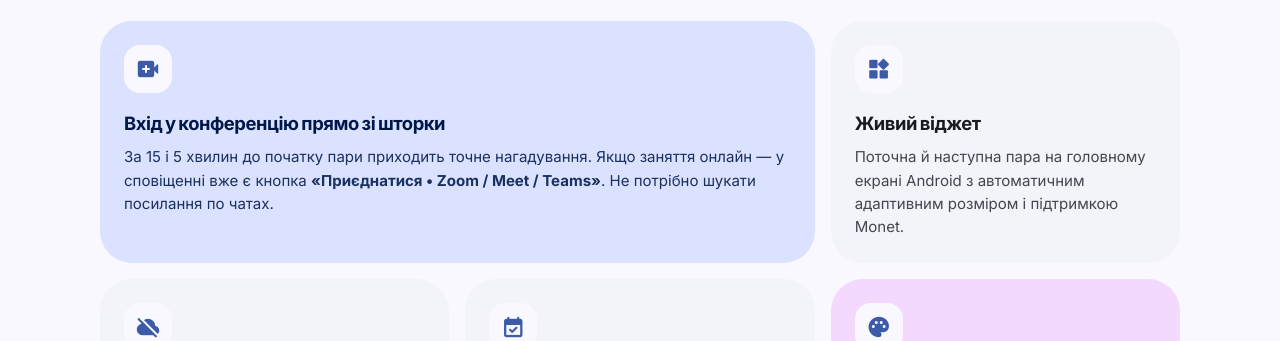
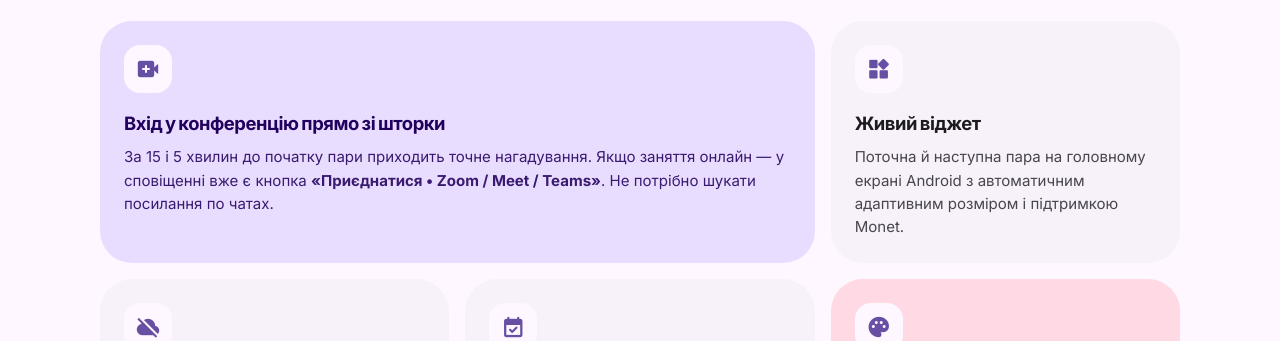
Before and after one commit to ArtyrioLabs/RozkladPlus, a plain HTML site: page docs/index.html in a window 1280 px wide. Shown: the part 759-1100 px from the top of the page. Drawn offline with nearby package versions, Linux system fonts and the light colour scheme; no server answers.

Commit message:
docs: keep violet Material 3 Expressive palette only

```diff
--- a/docs/index.html
+++ b/docs/index.html
@@ -1,5 +1,5 @@
 <!DOCTYPE html>
-<html lang="uk" data-theme="light" data-monet="indigo">
+<html lang="uk" data-theme="light" data-monet="violet">
 <head>
   <meta charset="UTF-8" />
   <meta name="viewport" content="width=device-width, initial-scale=1.0" />
@@ -25,125 +25,8 @@
       --radius-pill: 9999px;
     }
 
-    /* Monet Seed: Indigo (Default) */
-    [data-monet="indigo"][data-theme="light"] {
-      --md-primary: #3b5ba9;
-      --md-on-primary: #ffffff;
-      --md-primary-container: #dae2ff;
-      --md-on-primary-container: #001848;
-      --md-secondary: #585e71;
-      --md-secondary-container: #dce2f9;
-      --md-on-secondary-container: #151b2c;
-      --md-tertiary-container: #f4d9ff;
-      --md-on-tertiary-container: #281334;
-      --md-surface: #faf8ff;
-      --md-surface-container-low: #f3f3fa;
-      --md-surface-container: #ededf6;
-      --md-surface-container-high: #e7e7f0;
-      --md-on-surface: #1a1b21;
-      --md-on-surface-variant: #44464f;
-      --md-outline-variant: #c5c6d0;
-    }
-
-    [data-monet="indigo"][data-theme="dark"] {
-      --md-primary: #b2c5ff;
-      --md-on-primary: #002b73;
-      --md-primary-container: #20428f;
-      --md-on-primary-container: #dae2ff;
-      --md-secondary: #c0c6dc;
-      --md-secondary-container: #404659;
-      --md-on-secondary-container: #dce2f9;
-      --md-tertiary-container: #573e62;
-      --md-on-tertiary-container: #f4d9ff;
-      --md-surface: #121318;
-      --md-surface-container-low: #1a1b21;
-      --md-surface-container: #1e1f25;
-      --md-surface-container-high: #282a30;
-      --md-on-surface: #e2e2e9;
-      --md-on-surface-variant: #c5c6d0;
-      --md-outline-variant: #44464f;
-    }
-
-    /* Monet Seed: Sage */
-    [data-monet="sage"][data-theme="light"] {
-      --md-primary: #2d6a4f;
-      --md-on-primary: #ffffff;
-      --md-primary-container: #b7f1ce;
-      --md-on-primary-container: #002114;
-      --md-secondary: #4e6356;
-      --md-secondary-container: #d0e8d7;
-      --md-on-secondary-container: #0c1f15;
-      --md-tertiary-container: #cbe6ff;
-      --md-on-tertiary-container: #001e30;
-      --md-surface: #f6fbf5;
-      --md-surface-container-low: #f0f5ef;
-      --md-surface-container: #eaefe9;
-      --md-surface-container-high: #e4e9e3;
-      --md-on-surface: #171d19;
-      --md-on-surface-variant: #414942;
-      --md-outline-variant: #c0c9c0;
-    }
-
-    [data-monet="sage"][data-theme="dark"] {
-      --md-primary: #9cd4b3;
-      --md-on-primary: #003823;
-      --md-primary-container: #105138;
-      --md-on-primary-container: #b7f1ce;
-      --md-secondary: #b5ccbc;
-      --md-secondary-container: #374b3f;
-      --md-on-secondary-container: #d0e8d7;
-      --md-tertiary-container: #1e4b6b;
-      --md-on-tertiary-container: #cbe6ff;
-      --md-surface: #0f1511;
-      --md-surface-container-low: #171d19;
-      --md-surface-container: #1b211d;
-      --md-surface-container-high: #252b27;
-      --md-on-surface: #dfe4de;
-      --md-on-surface-variant: #c0c9c0;
-      --md-outline-variant: #414942;
-    }
-
-    /* Monet Seed: Terracotta */
-    [data-monet="terracotta"][data-theme="light"] {
-      --md-primary: #9a442c;
-      --md-on-primary: #ffffff;
-      --md-primary-container: #ffdad0;
-      --md-on-primary-container: #3a0b01;
-      --md-secondary: #77574e;
-      --md-secondary-container: #ffdad0;
-      --md-on-secondary-container: #2c150f;
-      --md-tertiary-container: #f6e1a7;
-      --md-on-tertiary-container: #251a00;
-      --md-surface: #fff8f6;
-      --md-surface-container-low: #fdf1ee;
-      --md-surface-container: #f7ebe8;
-      --md-surface-container-high: #f1e5e2;
-      --md-on-surface: #231917;
-      --md-on-surface-variant: #53433f;
-      --md-outline-variant: #d8c2bc;
-    }
-
-    [data-monet="terracotta"][data-theme="dark"] {
-      --md-primary: #ffb5a0;
-      --md-on-primary: #5e1705;
-      --md-primary-container: #7c2d17;
-      --md-on-primary-container: #ffdad0;
-      --md-secondary: #e7bdb2;
-      --md-secondary-container: #5d3f37;
-      --md-on-secondary-container: #ffdad0;
-      --md-tertiary-container: #564516;
-      --md-on-tertiary-container: #f6e1a7;
-      --md-surface: #1a110f;
-      --md-surface-container-low: #231917;
-      --md-surface-container: #271d1b;
-      --md-surface-container-high: #322825;
-      --md-on-surface: #f1dfda;
-      --md-on-surface-variant: #d8c2bc;
-      --md-outline-variant: #53433f;
-    }
-
-    /* Monet Seed: Violet */
-    [data-monet="violet"][data-theme="light"] {
+    /* Monet Seed: Violet (Material 3 Expressive) */
+    [data-theme="light"] {
       --md-primary: #6750a4;
       --md-on-primary: #ffffff;
       --md-primary-container: #e9ddff;
@@ -162,7 +45,7 @@
       --md-outline-variant: #cac4cf;
     }
 
-    [data-monet="violet"][data-theme="dark"] {
+    [data-theme="dark"] {
       --md-primary: #cfbcff;
       --md-on-primary: #381e72;
       --md-primary-container: #4f378a;
@@ -644,12 +527,6 @@
       </a>
 
       <div class="controls">
-        <div class="monet-dots" title="Динамічна палітра Monet">
-          <button class="monet-dot active" data-seed="indigo" style="background:#3b5ba9" aria-label="Indigo Monet"></button>
-          <button class="monet-dot" data-seed="sage" style="background:#2d6a4f" aria-label="Sage Monet"></button>
-          <button class="monet-dot" data-seed="terracotta" style="background:#9a442c" aria-label="Terracotta Monet"></button>
-          <button class="monet-dot" data-seed="violet" style="background:#6750a4" aria-label="Violet Monet"></button>
-        </div>
         <button class="icon-btn" id="themeToggle" aria-label="Перемкнути тему" title="Світла / темна тема">
           <span class="material-symbols-rounded" id="themeIcon">dark_mode</span>
         </button>
@@ -831,30 +708,15 @@
     const initialTheme = savedTheme || (prefersDark ? 'dark' : 'light');
     applyTheme(initialTheme);
 
-    const savedMonet = localStorage.getItem('rozklad_monet') || 'indigo';
-    applyMonet(savedMonet);
-
     function applyTheme(theme) {
       html.setAttribute('data-theme', theme);
       themeIcon.textContent = theme === 'dark' ? 'light_mode' : 'dark_mode';
       localStorage.setItem('rozklad_theme', theme);
     }
 
-    function applyMonet(seed) {
-      html.setAttribute('data-monet', seed);
-      document.querySelectorAll('.monet-dot').forEach(dot => {
-        dot.classList.toggle('active', dot.dataset.seed === seed);
-      });
-      localStorage.setItem('rozklad_monet', seed);
-    }
-
     themeToggle.addEventListener('click', () => {
       const next = html.getAttribute('data-theme') === 'dark' ? 'light' : 'dark';
       applyTheme(next);
-    });
-
-    document.querySelectorAll('.monet-dot').forEach(dot => {
-      dot.addEventListener('click', () => applyMonet(dot.dataset.seed));
     });
 
     // Fetch latest release from GitHub API
```
